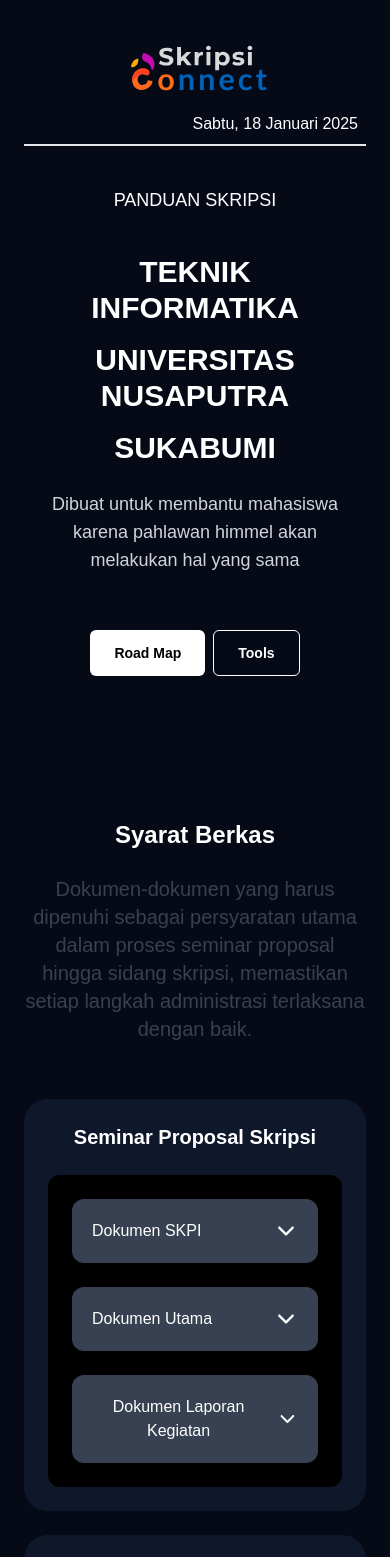
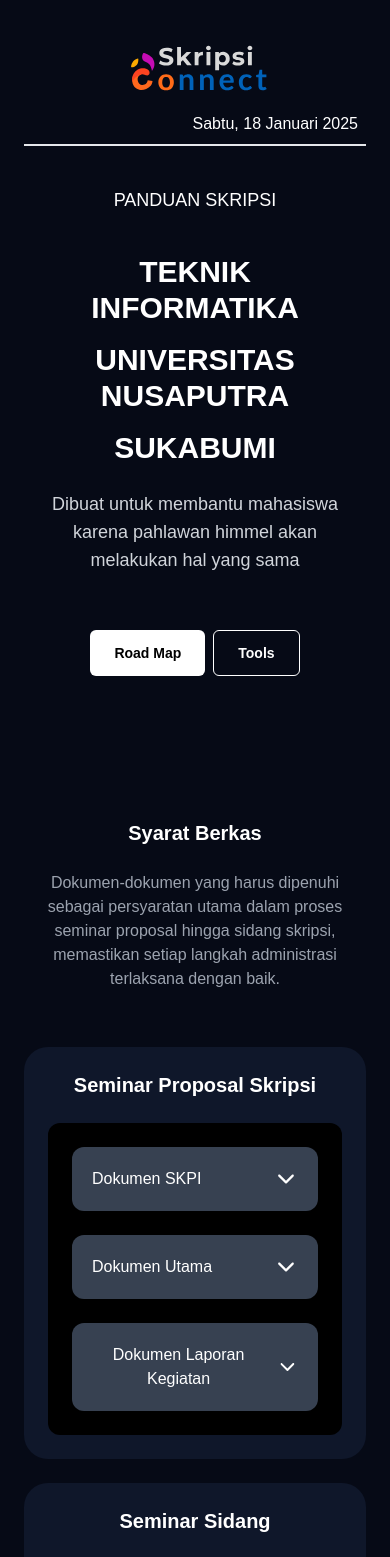
Before and after one commit to belum-ada-nama/Panduan-skripsi, a React (Vite) app: page / in a window 390 px wide. Shown: the top 1557 px of the page. Built offline with nearby package versions, Linux system fonts and the light colour scheme.

Commit message:
fix: adjust font sizes and colors in SectionTitle component for improved readability

```diff
--- a/src/components/SectionTitle.tsx
+++ b/src/components/SectionTitle.tsx
@@ -6,8 +6,8 @@ interface SectionTitleProps {
 function SectionTitle({ title, description }: SectionTitleProps) {
   return (
     <>
-        <h1 className="text-2xl font-semibold">{title}</h1>
-        <p className="text-gray-700 font-medium text-xl">{description}</p>
+        <h1 className="text-xl lg:text-2xl font-semibold">{title}</h1>
+        <p className="text-gray-400 font-medium text-base lg:text-xl">{description}</p>
     </>
   )
 }
```
